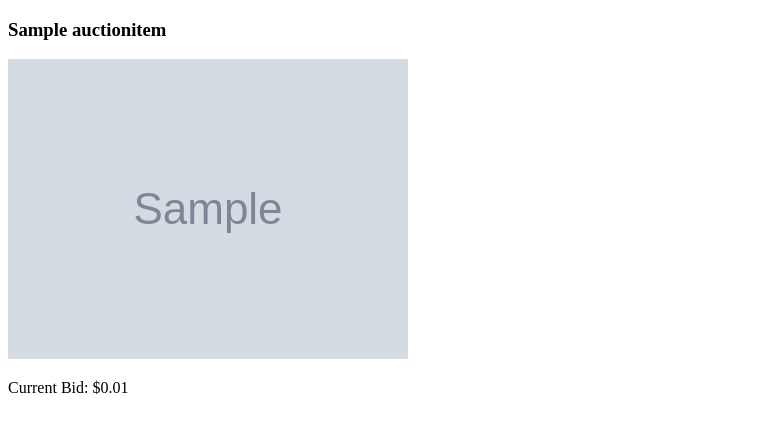
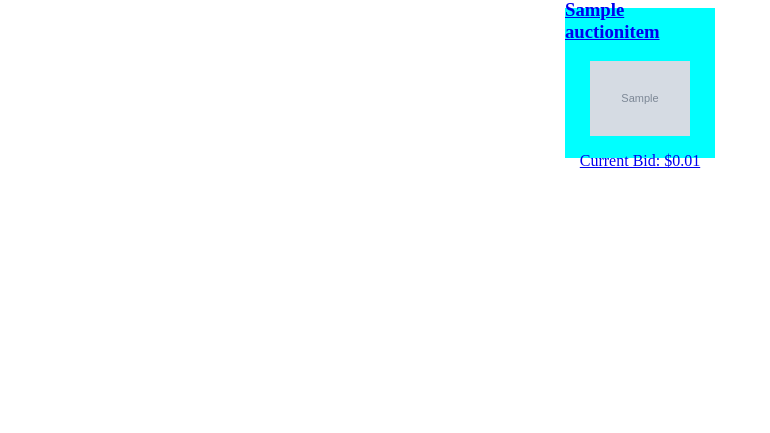
Before and after one commit to JoshuaMooneyham/WV-Jr-Aux, a Django app: page /auction/ in a window 1280 px wide. Shown: the top 433 px of the page, without its empty margins (0-770 px from the left). Run offline with Django 5.2, Linux system fonts and the light colour scheme; tables that the repository leaves empty hold one stand-in row (values such as "Sample post"); grey boxes marked "Sample" are stand-in pictures.

Commit message:
starting work on auction

```diff
--- a/auction/static/auction/css/styles.css
+++ b/auction/static/auction/css/styles.css
@@ -0,0 +1,19 @@
+body {
+    display: flex;
+    justify-content: space-evenly;
+}
+
+.item {
+    display: flex;
+    flex-direction: column;
+    width: 150px;
+    height: 150px;
+    justify-content: center;
+    align-items: center;
+    background-color: aqua;
+}
+
+img {
+    height: 100px;
+    width: 100px;
+}
--- a/auction/templates/auctionFront.html
+++ b/auction/templates/auctionFront.html
@@ -11,10 +11,12 @@
 </head>
 <body>
     {% for item in items %}
+    <a class='item' href="{% url 'displayProduct' item.pk %}">
         <h3>{{item.name}}</h3>
 
         <img src="{{item.images.all | firstImg}}" alt="">
         <p>Current Bid: {{item.current_bid | moneyify}}</p>
+    </a>
     {% endfor %}
 </body>
 </html>
--- a/auction/views.py
+++ b/auction/views.py
@@ -137,6 +137,6 @@ def auctionFront(req: HttpRequest) -> HttpResponse:
 
 def displayItem(req: HttpRequest, id: int) -> HttpResponse:
     item = AuctionItem.objects.get(id=id)
-    stripe.api_key = settings.STRIPE_KEY
-    print(stripe.Product.list())
-    return render(req, 'displayTest.html', {"item": item})
+    images = item.images.all()
+
+    return render(req, 'displayTest.html', {"item": item, "images": images})
```
Also changed, not shown: auction/templates/displayTest.html (+6 -3 lines).
